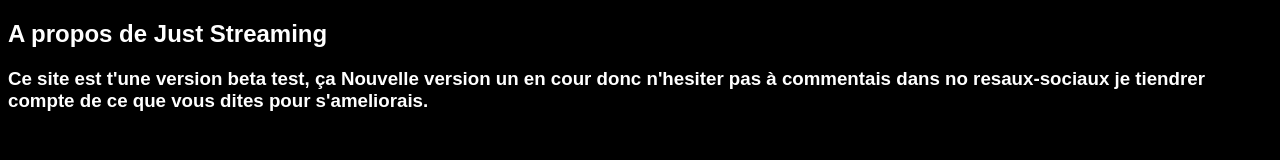
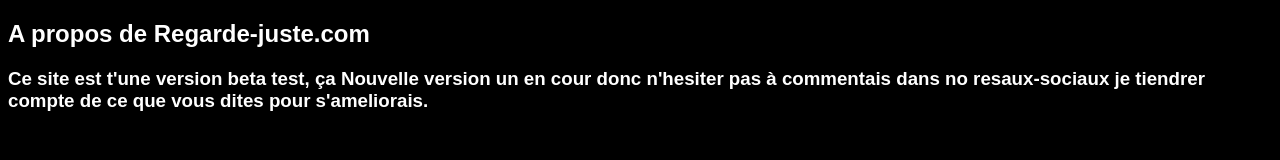
Before and after one commit to programmeur7/Regarde-juste.com, a plain HTML site: page A propos.html in a window 1280 px wide. Drawn offline with Linux system fonts and the light colour scheme.

Commit message:
Update A propos.html

```diff
--- a/A propos.html
+++ b/A propos.html
@@ -11,7 +11,7 @@
 <body>
 
     <div class="h2">
-    <h2>A propos de Just Streaming</h2>
+    <h2>A propos de Regarde-juste.com</h2>
       </div>
 
       <div class="h3">
```
